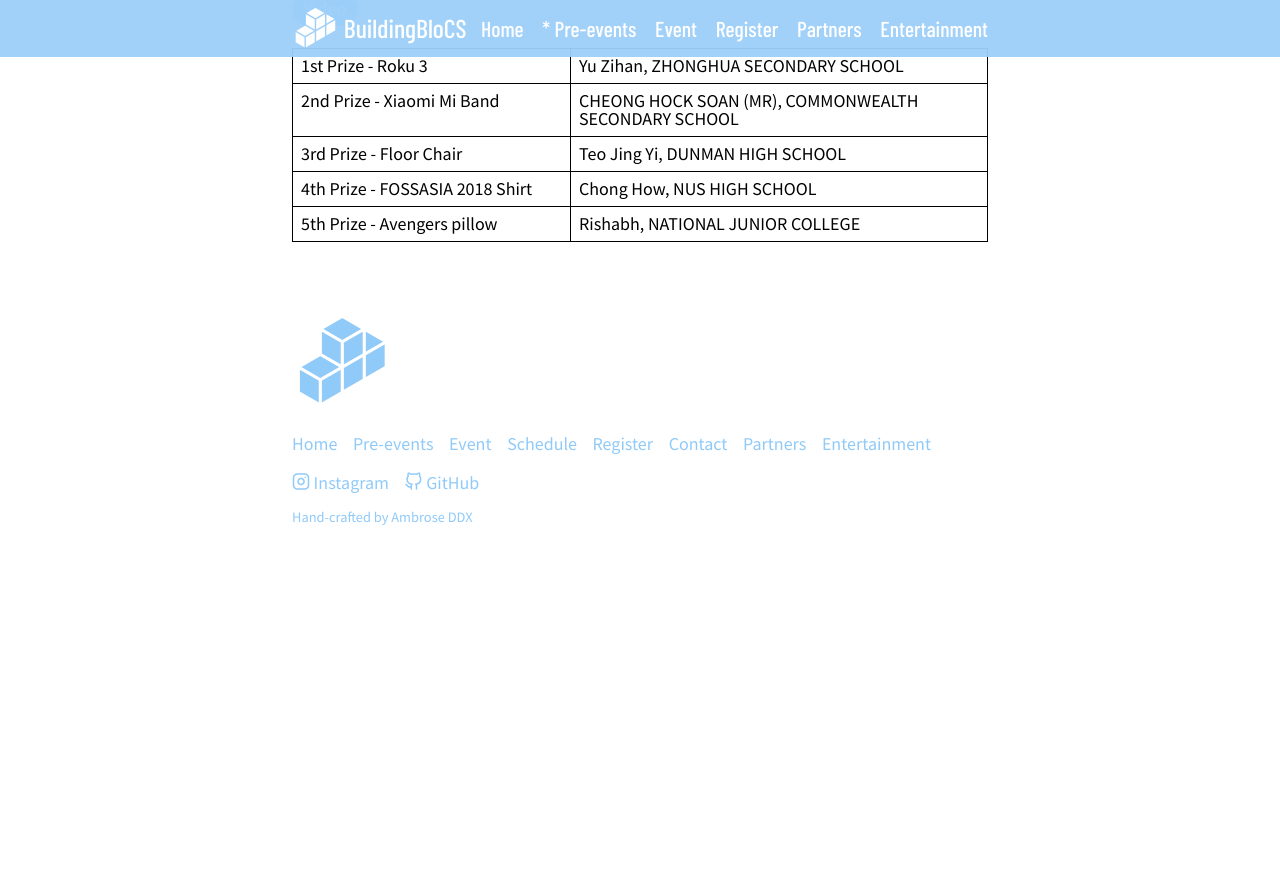
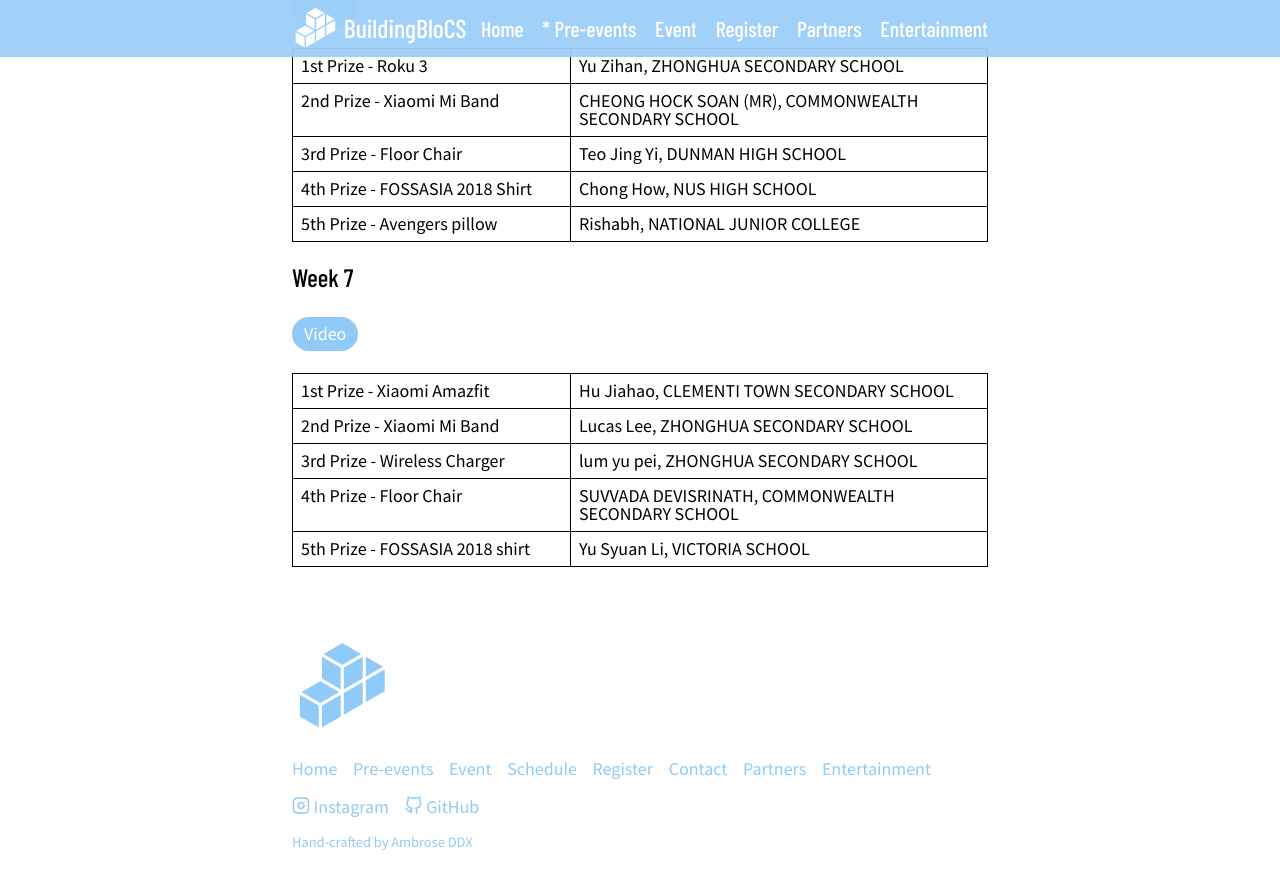
Before and after one commit to buildingblocs/2019, a Jekyll site: the page built from pre-event/luckydraw/index.md, in a window 1280 px wide and 900 px high, scrolled down 2418 px. Shown: the top 889 px of the window. Built offline with Jekyll 4.4.1, drawn with Linux system fonts in a browser that asks for light colours; some web fonts are replaced; our own code applies the rules of GitHub Pages for plain Markdown files; before the commit the page ends 2993 px from its top, so only the background shows below that.

Commit message:
Update awards.yml

```diff
--- a/_data/awards.yml
+++ b/_data/awards.yml
@@ -75,3 +75,16 @@
     winner: Chong How, NUS HIGH SCHOOL
   - prize: 5th Prize - Avengers pillow
     winner: Rishabh, NATIONAL JUNIOR COLLEGE
+
+- week: 7
+  awards:
+  - prize: 1st Prize - Xiaomi Amazfit
+    winner: Hu Jiahao, CLEMENTI TOWN SECONDARY SCHOOL
+  - prize: 2nd Prize - Xiaomi Mi Band
+    winner: Lucas Lee, ZHONGHUA SECONDARY SCHOOL
+  - prize: 3rd Prize - Wireless Charger
+    winner: lum yu pei, ZHONGHUA SECONDARY SCHOOL
+  - prize: 4th Prize - Floor Chair
+    winner: SUVVADA DEVISRINATH, COMMONWEALTH SECONDARY SCHOOL
+  - prize: 5th Prize - FOSSASIA 2018 shirt
+    winner: Yu Syuan Li, VICTORIA SCHOOL
```
